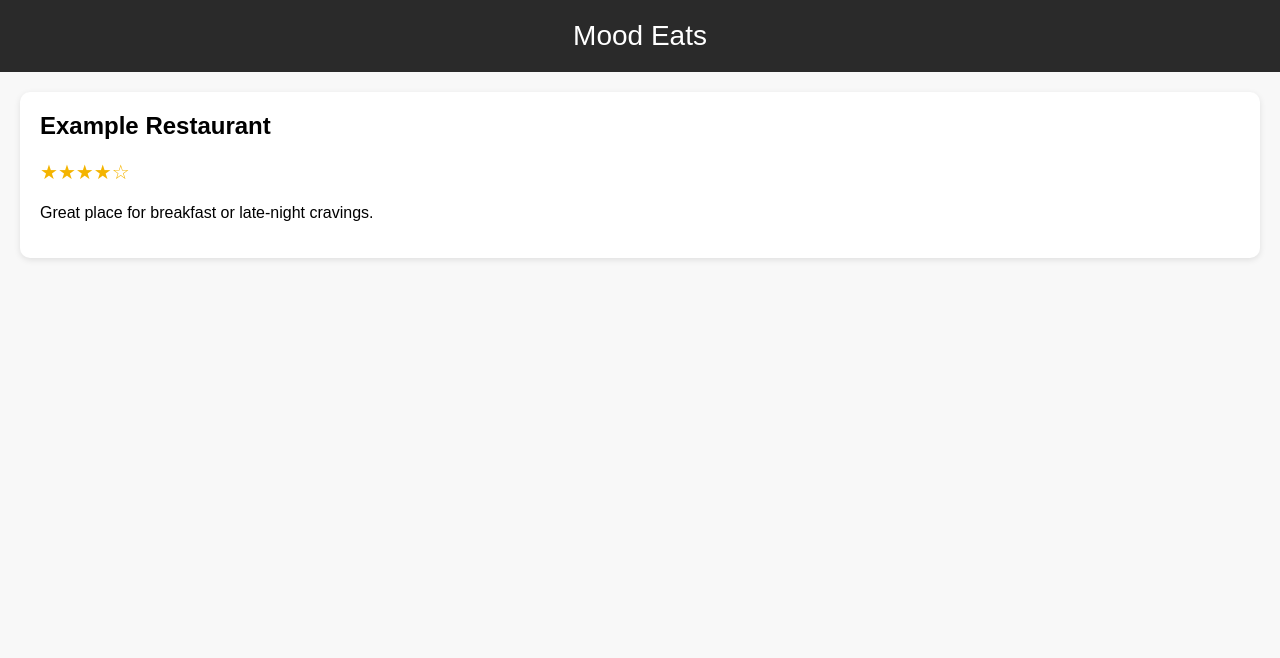
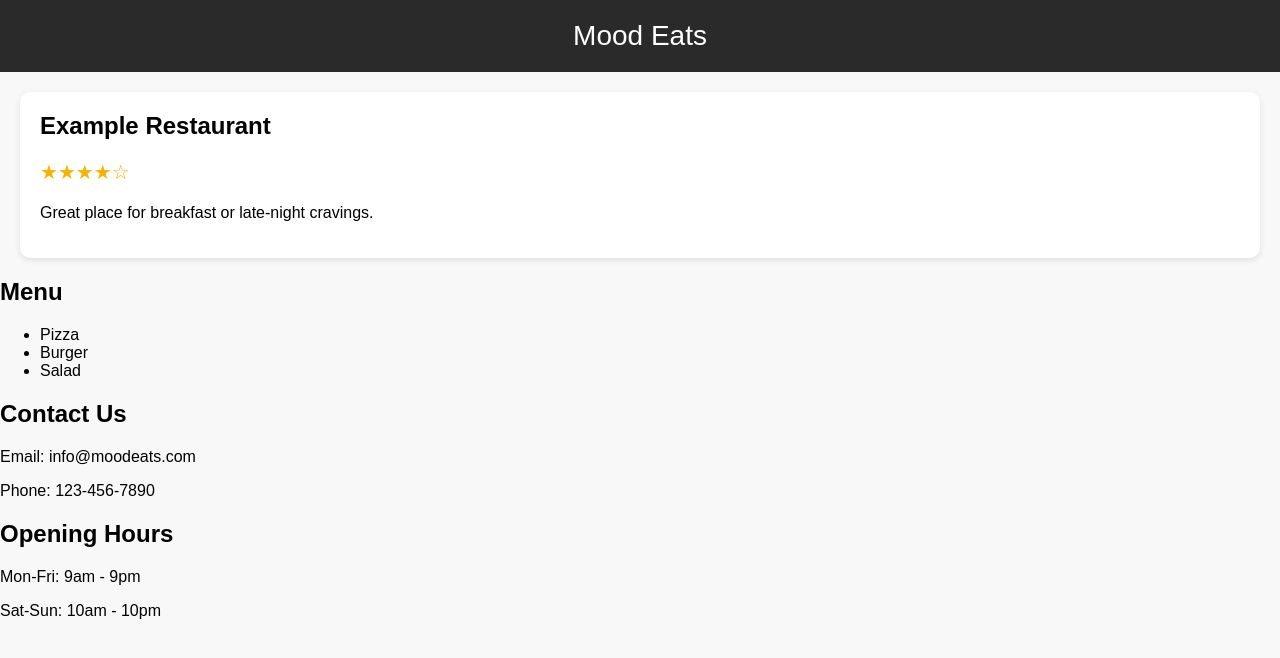
Before and after one commit to petertsakirios3-coder/mood-eats, a plain HTML site: page index.html in a window 1280 px wide. Drawn offline with Linux system fonts and the light colour scheme.

Commit message:
Update index.html

```diff
--- a/index.html
+++ b/index.html
@@ -49,3 +49,17 @@
 
 </body>
 </html>
+<h2>Menu</h2>
+<ul>
+    <li>Pizza</li>
+    <li>Burger</li>
+    <li>Salad</li>
+</ul>
+
+<h2>Contact Us</h2>
+<p>Email: info@moodeats.com</p>
+<p>Phone: 123-456-7890</p>
+
+<h2>Opening Hours</h2>
+<p>Mon-Fri: 9am - 9pm</p>
+<p>Sat-Sun: 10am - 10pm</p>
```
